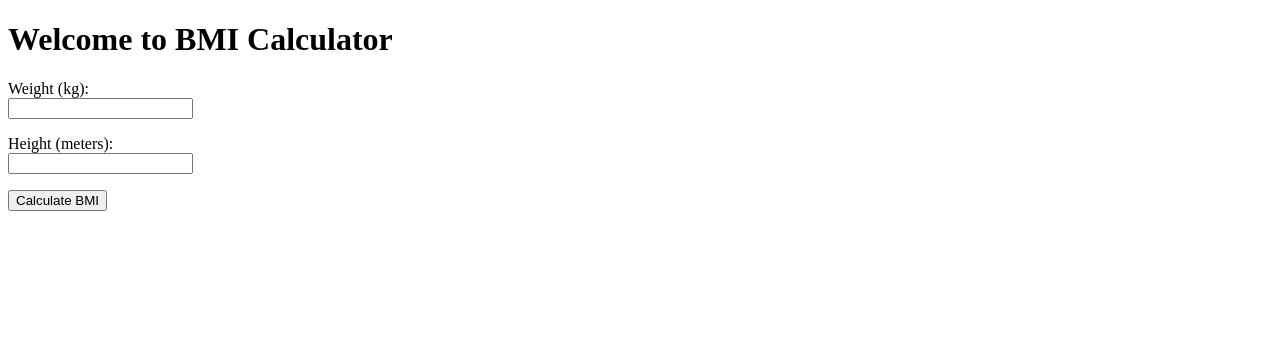
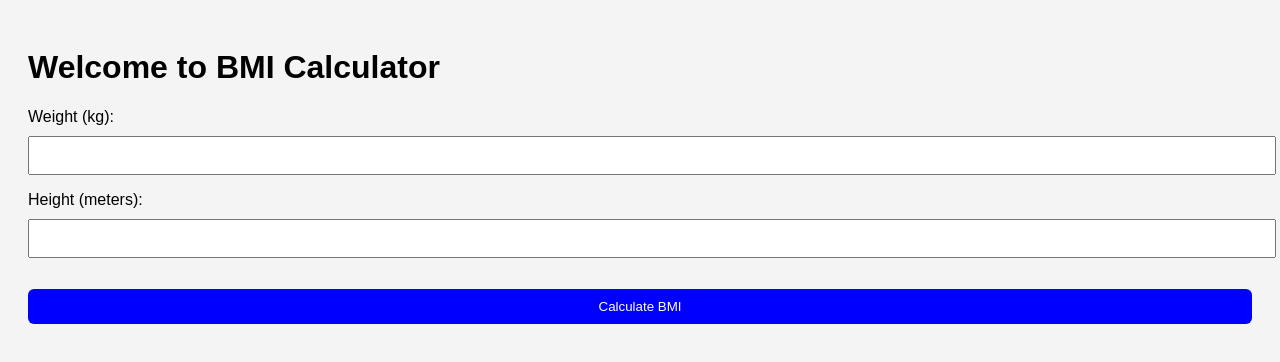
Before and after one commit to Altusha4/bmi_calculator, a website: page views/index.html in a window 1280 px wide. Drawn offline with Linux system fonts and the light colour scheme.

Commit message:
Add basic CSS styling and link stylesheet to HTML

```diff
--- /dev/null
+++ b/public/style.css
@@ -0,0 +1,29 @@
+body {
+    font-family: Arial, sans-serif;
+    background: #f4f4f4;
+    padding: 20px;
+}
+
+.container {
+    width: 300px;
+    margin: auto;
+    background: white;
+    padding: 20px;
+    border-radius: 8px;
+}
+
+input {
+    width: 100%;
+    padding: 10px;
+    margin-top: 10px;
+}
+
+button {
+    width: 100%;
+    padding: 10px;
+    margin-top: 15px;
+    background: blue;
+    color: white;
+    border: none;
+    border-radius: 6px;
+}
--- a/views/index.html
+++ b/views/index.html
@@ -3,6 +3,7 @@
 <head>
     <meta charset="UTF-8">
     <title>BMI Calculator</title>
+    <link rel="stylesheet" href="/style.css">
 </head>
 
 <body>
```
